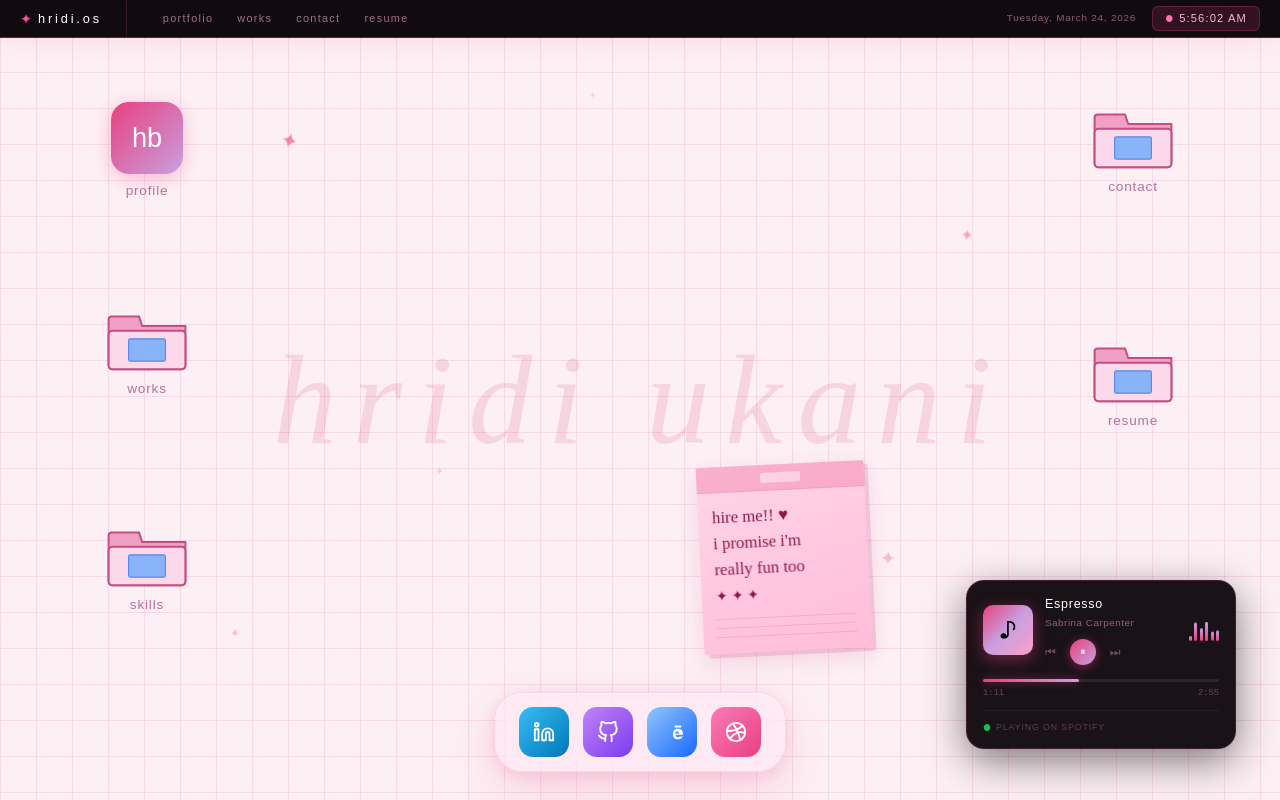
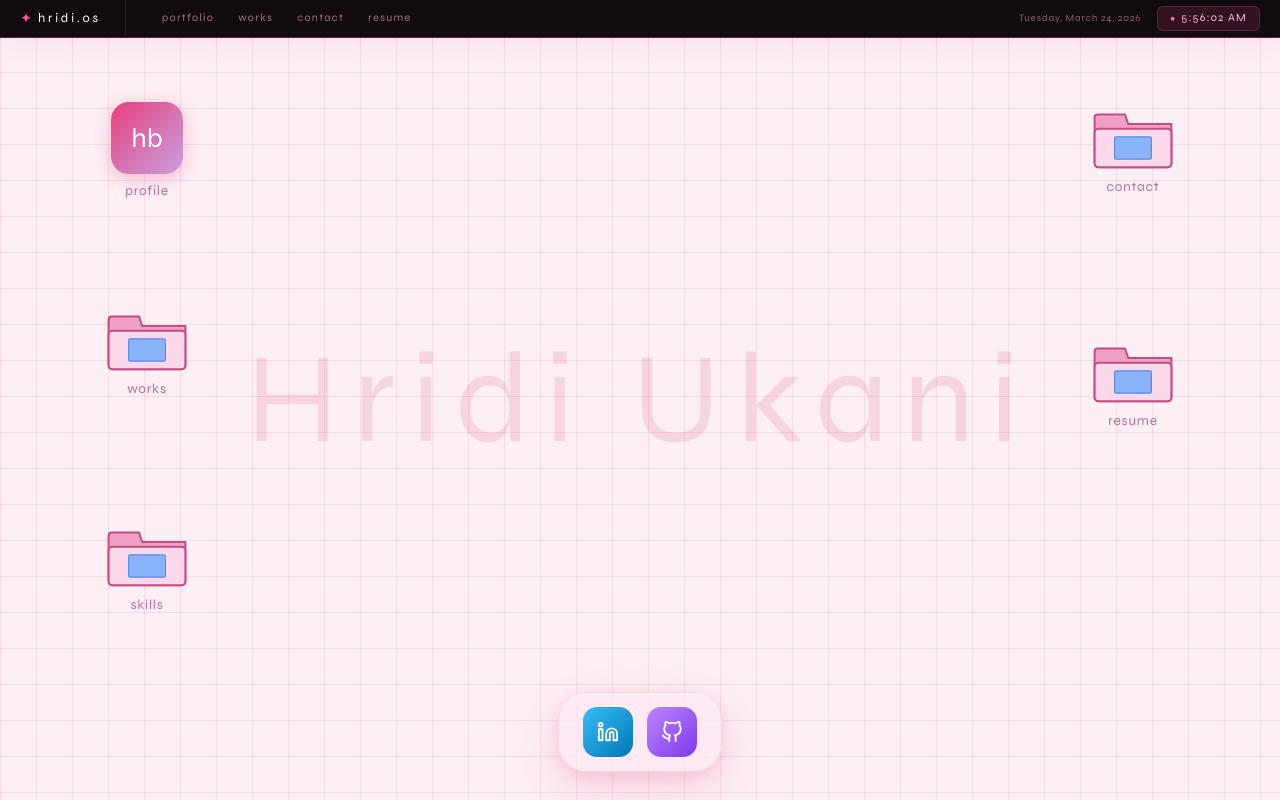
Before and after one commit to hridiukani/portfolio, a Next.js app: page / in a window 1280 px wide. Built offline with nearby package versions, Linux system fonts and the light colour scheme.

Commit message:
Improve skills window, fix fonts, dock tooltips, clean up UI

```diff
--- a/app/globals.css
+++ b/app/globals.css
@@ -1,6 +1,6 @@
+@import url('https://fonts.googleapis.com/css2?family=Bodoni+Moda:ital,wght@1,400;1,500&family=Syne:wght@300;400;500;600&family=DM+Sans:wght@300;400&family=Cormorant+Garamond:wght@300;400;500&display=swap');
+
 @import "tailwindcss";
-
-@import url('https://fonts.googleapis.com/css2?family=Playfair+Display:ital,wght@1,400;1,500&family=Josefin+Sans:wght@100;200;300;400&family=Inter:wght@300;400&family=Caveat:wght@400;600&display=swap');
 
 *, *::before, *::after { box-sizing: border-box; margin: 0; padding: 0; }
 
@@ -19,7 +19,7 @@
   --folder-shadow: #e890b8;
 }
 
-html, body { height: 100%; width: 100%; overflow: hidden; font-family: 'Inter', sans-serif; }
+html, body { height: 100%; width: 100%; overflow: hidden; font-family: 'DM Sans', sans-serif; }
 
 @keyframes twinkle {
   0%, 100% { opacity: 0.2; transform: scale(1) rotate(0deg); }
@@ -39,40 +39,40 @@
 .r-body--exp { flex-direction: column; gap: 8px; background: #fff5f9; flex: 1; overflow-y: auto; min-height: 0; }
 
 .r-photo-col { display: flex; flex-direction: column; width: 100px; flex-shrink: 0; }
-.r-photo { width: 100px; height: 100px; background: repeating-conic-gradient(#f0d0e0 0% 25%, #fdf0f5 0% 50%) 0 0/12px 12px; border: 2px solid #1a0810; display: flex; align-items: center; justify-content: center; font-family: 'Josefin Sans', sans-serif; font-weight: 300; font-size: 0.9rem; color: #c44d82; letter-spacing: 0.08em; }
-.r-photo-name { text-align: center; font-family: 'Josefin Sans', sans-serif; font-weight: 300; font-size: 0.58rem; letter-spacing: 0.1em; color: white; padding: 4px 2px; }
+.r-photo { width: 100px; height: 100px; background: repeating-conic-gradient(#f0d0e0 0% 25%, #fdf0f5 0% 50%) 0 0/12px 12px; border: 2px solid #1a0810; display: flex; align-items: center; justify-content: center; font-family: 'Syne', sans-serif; font-weight: 300; font-size: 0.9rem; color: #c44d82; letter-spacing: 0.08em; }
+.r-photo-name { text-align: center; font-family: 'Syne', sans-serif; font-weight: 300; font-size: 0.58rem; letter-spacing: 0.1em; color: white; padding: 4px 2px; }
 
 .r-info-col { flex: 1; display: flex; flex-direction: column; gap: 9px; justify-content: center; }
 .r-row { display: flex; align-items: center; gap: 8px; }
-.r-lbl { font-family: 'Josefin Sans', sans-serif; font-size: 0.6rem; font-weight: 400; letter-spacing: 0.14em; color: #886080; min-width: 58px; }
-.r-val { font-family: 'Josefin Sans', sans-serif; font-size: 0.77rem; font-weight: 300; color: #2a0a1a; letter-spacing: 0.04em; }
-.r-link { font-family: 'Josefin Sans', sans-serif; font-size: 0.74rem; font-weight: 300; color: #6b7ee8; text-decoration: none; letter-spacing: 0.02em; border-bottom: 1px solid rgba(107,126,232,0.3); }
+.r-lbl { font-family: 'Syne', sans-serif; font-size: 0.6rem; font-weight: 400; letter-spacing: 0.14em; color: #886080; min-width: 58px; }
+.r-val { font-family: 'Syne', sans-serif; font-size: 0.77rem; font-weight: 300; color: #2a0a1a; letter-spacing: 0.04em; }
+.r-link { font-family: 'Syne', sans-serif; font-size: 0.74rem; font-weight: 300; color: #6b7ee8; text-decoration: none; letter-spacing: 0.02em; border-bottom: 1px solid rgba(107,126,232,0.3); }
 
 .r-side-col { width: 118px; flex-shrink: 0; display: flex; flex-direction: column; gap: 4px; justify-content: center; }
-.r-side-label { font-family: 'Josefin Sans', sans-serif; font-size: 0.57rem; font-weight: 400; letter-spacing: 0.14em; color: #886080; margin-top: 6px; }
+.r-side-label { font-family: 'Syne', sans-serif; font-size: 0.57rem; font-weight: 400; letter-spacing: 0.14em; color: #886080; margin-top: 6px; }
 .r-side-label:first-child { margin-top: 0; }
-.r-tag { display: inline-block; font-family: 'Josefin Sans', sans-serif; font-size: 0.57rem; font-weight: 400; letter-spacing: 0.08em; padding: 2px 7px; border-radius: 3px; margin: 1px 2px 1px 0; }
+.r-tag { display: inline-block; font-family: 'Syne', sans-serif; font-size: 0.57rem; font-weight: 400; letter-spacing: 0.08em; padding: 2px 7px; border-radius: 3px; margin: 1px 2px 1px 0; }
 
 .r-proj-card { background: white; border: 1.5px solid #d8c0e8; border-radius: 8px; padding: 12px 14px; }
 .r-proj-header { display: flex; align-items: center; justify-content: space-between; margin-bottom: 5px; }
-.r-proj-name { font-family: 'Josefin Sans', sans-serif; font-weight: 400; font-size: 0.8rem; letter-spacing: 0.15em; color: #2a0a1a; }
-.r-proj-date { font-family: 'Josefin Sans', sans-serif; font-size: 0.57rem; font-weight: 400; letter-spacing: 0.06em; color: white; padding: 2px 9px; border-radius: 3px; }
-.r-proj-stack { font-family: 'Josefin Sans', sans-serif; font-size: 0.62rem; font-weight: 300; color: #9b6fd4; letter-spacing: 0.04em; margin-bottom: 6px; }
-.r-proj-desc { font-family: 'Inter', sans-serif; font-size: 0.72rem; color: #5a3060; line-height: 1.55; }
+.r-proj-name { font-family: 'Syne', sans-serif; font-weight: 400; font-size: 0.8rem; letter-spacing: 0.15em; color: #2a0a1a; }
+.r-proj-date { font-family: 'Syne', sans-serif; font-size: 0.57rem; font-weight: 400; letter-spacing: 0.06em; color: white; padding: 2px 9px; border-radius: 3px; }
+.r-proj-stack { font-family: 'Syne', sans-serif; font-size: 0.62rem; font-weight: 300; color: #9b6fd4; letter-spacing: 0.04em; margin-bottom: 6px; }
+.r-proj-desc { font-family: 'DM Sans', sans-serif; font-size: 0.72rem; color: #5a3060; line-height: 1.55; }
 
 .r-exp-item { display: flex; align-items: center; justify-content: space-between; background: white; border: 1.5px solid #e0c0d4; border-radius: 6px; padding: 10px 12px; gap: 10px; }
 .r-exp-info { display: flex; flex-direction: column; gap: 3px; }
-.r-exp-role { font-family: 'Josefin Sans', sans-serif; font-weight: 400; font-size: 0.72rem; letter-spacing: 0.1em; color: #2a0a1a; }
-.r-exp-company { font-family: 'Josefin Sans', sans-serif; font-weight: 300; font-size: 0.62rem; letter-spacing: 0.04em; color: #886080; }
-.r-exp-date { font-family: 'Josefin Sans', sans-serif; font-size: 0.57rem; font-weight: 400; letter-spacing: 0.06em; color: white; padding: 3px 9px; border-radius: 3px; white-space: nowrap; flex-shrink: 0; }
+.r-exp-role { font-family: 'Syne', sans-serif; font-weight: 400; font-size: 0.72rem; letter-spacing: 0.1em; color: #2a0a1a; }
+.r-exp-company { font-family: 'Syne', sans-serif; font-weight: 300; font-size: 0.62rem; letter-spacing: 0.04em; color: #886080; }
+.r-exp-date { font-family: 'Syne', sans-serif; font-size: 0.57rem; font-weight: 400; letter-spacing: 0.06em; color: white; padding: 3px 9px; border-radius: 3px; white-space: nowrap; flex-shrink: 0; }
 
-.r-dl-btn { display: inline-block; font-family: 'Josefin Sans', sans-serif; font-size: 0.65rem; font-weight: 300; letter-spacing: 0.12em; color: white; text-decoration: none; padding: 5px 20px; border-radius: 20px; margin-top: 4px; }
-.r-loading { padding: 5px 12px; background: #f5eef2; border-top: 1.5px solid #e0c0d0; font-family: 'Josefin Sans', sans-serif; font-size: 0.57rem; letter-spacing: 0.06em; color: #b87098; display: flex; align-items: center; gap: 8px; }
+.r-dl-btn { display: inline-block; font-family: 'Syne', sans-serif; font-size: 0.65rem; font-weight: 300; letter-spacing: 0.12em; color: white; text-decoration: none; padding: 5px 20px; border-radius: 20px; margin-top: 4px; }
+.r-loading { padding: 5px 12px; background: #f5eef2; border-top: 1.5px solid #e0c0d0; font-family: 'Syne', sans-serif; font-size: 0.57rem; letter-spacing: 0.06em; color: #b87098; display: flex; align-items: center; gap: 8px; }
 .r-bar { font-size: 0.45rem; letter-spacing: -0.02em; }
 
 .r-urlbar { display: flex; align-items: center; gap: 8px; padding: 5px 10px; background: #f5eef2; border-bottom: 1.5px solid #e0c0d0; }
 .r-refresh { font-size: 1rem; color: #b87098; cursor: pointer; line-height: 1; }
-.r-url { flex: 1; font-family: 'Inter', sans-serif; font-size: 0.7rem; color: #7a5068; background: white; border: 1.5px solid #e0c0d4; border-radius: 4px; padding: 3px 10px; }
+.r-url { flex: 1; font-family: 'DM Sans', sans-serif; font-size: 0.7rem; color: #7a5068; background: white; border: 1.5px solid #e0c0d4; border-radius: 4px; padding: 3px 10px; }
 .r-urlicon { font-size: 0.85rem; color: #b87098; }
 
 .r-hearts { padding: 3px 10px; font-size: 0.55rem; color: rgba(255,255,255,0.55); letter-spacing: 0.18em; white-space: nowrap; overflow: hidden; }
@@ -90,7 +90,7 @@
 .skill-pill {
   display: inline-flex; align-items: center;
   padding: 3px 11px; border-radius: 20px;
-  font-family: 'Josefin Sans', sans-serif;
+  font-family: 'Syne', sans-serif;
   font-size: 0.62rem; font-weight: 300; letter-spacing: 0.08em;
   border: 1px solid transparent;
   animation: pillFadeIn 0.35s ease both;
--- a/app/page.tsx
+++ b/app/page.tsx
@@ -8,8 +8,6 @@
 import MenuBar from '@/components/MenuBar';
 import DesktopIcon from '@/components/DesktopIcon';
 import SkillsWindow from '@/components/SkillsWindow';
-import NowPlaying from '@/components/NowPlaying';
-import StickyNote from '@/components/StickyNote';
 
 type WindowName = 'profile' | 'works' | 'contact' | 'resume' | 'skills';
 
@@ -22,27 +20,47 @@
   </svg>
 );
 
-const sparkles = [
-  { top: '16%', left: '22%',  fontSize: '1.1rem',  animationDelay: '0s' },
-  { top: '58%', left: '34%',  fontSize: '0.65rem', animationDelay: '1.2s' },
-  { top: '28%', right: '24%', fontSize: '0.9rem',  animationDelay: '0.5s' },
-  { top: '68%', right: '30%', fontSize: '1.2rem',  animationDelay: '2.1s' },
-  { top: '11%', left: '46%',  fontSize: '0.55rem', animationDelay: '1.7s' },
-  { top: '78%', left: '18%',  fontSize: '0.75rem', animationDelay: '0.9s' },
-  { top: '44%', right: '14%', fontSize: '0.6rem',  animationDelay: '3s' },
-];
-
 const dockLinks = [
   { href: 'https://linkedin.com/in/hridiukani1807', title: 'LinkedIn', bg: 'linear-gradient(135deg,#38bdf8,#0077b5)',
     svg: <svg viewBox="0 0 24 24" width="22" height="22" fill="none" stroke="white" strokeWidth="2" strokeLinecap="round" strokeLinejoin="round"><path d="M16 8a6 6 0 0 1 6 6v7h-4v-7a2 2 0 0 0-4 0v7h-4v-7a6 6 0 0 1 6-6zM2 9h4v12H2z"/><circle cx="4" cy="4" r="2"/></svg> },
   { href: 'https://github.com/hridiukani', title: 'GitHub', bg: 'linear-gradient(135deg,#c084fc,#7c3aed)',
     svg: <svg viewBox="0 0 24 24" width="22" height="22" fill="none" stroke="white" strokeWidth="2" strokeLinecap="round" strokeLinejoin="round"><path d="M9 19c-5 1.5-5-2.5-7-3m14 6v-3.87a3.37 3.37 0 0 0-.94-2.61c3.14-.35 6.44-1.54 6.44-7A5.44 5.44 0 0 0 20 4.77 5.07 5.07 0 0 0 19.91 1S18.73.65 16 2.48a13.38 13.38 0 0 0-7 0C6.27.65 5.09 1 5.09 1A5.07 5.07 0 0 0 5 4.77a5.44 5.44 0 0 0-1.5 3.78c0 5.42 3.3 6.61 6.44 7A3.37 3.37 0 0 0 9 18.13V22"/></svg> },
-  { href: 'https://behance.net', title: 'Behance', bg: 'linear-gradient(135deg,#93c5fd,#1769ff)',
-    svg: <svg viewBox="0 0 24 24" width="22" height="22" fill="white"><path d="M22 7h-7V5h7v2zm1.726 10c-.442 1.297-2.029 3-5.101 3-3.074 0-5.564-1.729-5.564-5.675 0-3.91 2.325-5.92 5.466-5.92 3.082 0 4.964 1.782 5.375 4.426.078.506.109 1.188.095 2.14H15.97c.13 3.211 3.483 3.312 4.588 2.029L23.726 17zm-8.714-3.333h4.966c-.123-1.957-1.363-2.165-2.402-2.165-1.142 0-2.306.585-2.564 2.165z"/></svg> },
-  { href: 'https://dribbble.com', title: 'Dribbble', bg: 'linear-gradient(135deg,#fb7bb8,#e8407e)',
-    svg: <svg viewBox="0 0 24 24" width="22" height="22" fill="none" stroke="white" strokeWidth="2" strokeLinecap="round" strokeLinejoin="round"><circle cx="12" cy="12" r="10"/><path d="M8.56 2.75c4.37 6.03 6.02 9.42 8.03 17.72m2.54-15.38c-3.72 4.35-8.94 5.66-16.88 5.85m19.5 1.9c-3.5-.93-6.63-.82-8.94 0-2.58.92-5.01 2.86-7.44 6.32"/></svg> },
 ];
 
+
+function DockIcon({ href, title, bg, children }: { href: string; title: string; bg: string; children: React.ReactNode }) {
+  const [hovered, setHovered] = useState(false);
+  return (
+    <div style={{ position: 'relative', display: 'flex', flexDirection: 'column', alignItems: 'center' }}>
+      {hovered && (
+        <div style={{
+          position: 'absolute', bottom: 'calc(100% + 12px)',
+          background: 'rgba(255,255,255,0.92)',
+          backdropFilter: 'blur(20px) saturate(180%)',
+          WebkitBackdropFilter: 'blur(20px) saturate(180%)',
+          color: '#1a0a14', fontSize: '0.72rem',
+          fontFamily: "'Syne', sans-serif", fontWeight: 500,
+          letterSpacing: '0.04em',
+          padding: '5px 12px', borderRadius: 8, whiteSpace: 'nowrap',
+          pointerEvents: 'none',
+          boxShadow: '0 4px 16px rgba(0,0,0,0.12), 0 1px 4px rgba(0,0,0,0.08), inset 0 0.5px 0 rgba(255,255,255,0.9)',
+          border: '0.5px solid rgba(0,0,0,0.08)',
+        }}>{title}</div>
+      )}
+      <a href={href} target="_blank" style={{
+        width: 50, height: 50, borderRadius: 14, background: bg,
+        display: 'flex', alignItems: 'center', justifyContent: 'center',
+        textDecoration: 'none',
+        transform: hovered ? 'translateY(-8px) scale(1.12)' : '',
+        transition: 'transform 0.2s cubic-bezier(0.34,1.56,0.64,1)',
+      }}
+      onMouseEnter={() => setHovered(true)}
+      onMouseLeave={() => setHovered(false)}>
+        {children}
+      </a>
+    </div>
+  );
+}
 
 export default function Home() {
   const [booted, setBooted] = useState(false);
@@ -100,18 +118,14 @@
       <h1 style={{
         position: 'absolute', top: '50%', left: '50%',
         transform: 'translate(-50%, -50%)',
-        fontFamily: "'Playfair Display', serif", fontStyle: 'italic', fontWeight: 400,
+        fontFamily: "'Syne', sans-serif", fontStyle: 'normal', fontWeight: 300,
         fontSize: 'clamp(3rem, 10vw, 8rem)', letterSpacing: '0.12em',
         color: 'var(--text-title)', opacity: 0.15, whiteSpace: 'nowrap',
         pointerEvents: 'none', userSelect: 'none',
       }}>
-        hridi ukani
+        Hridi Ukani
       </h1>
 
-      {/* Sparkles */}
-      {sparkles.map((s, i) => (
-        <span key={i} className="deco-star" style={s}>✦</span>
-      ))}
 
       {/* Desktop icons — rendered only after positions are computed client-side */}
       {iconPos && (
@@ -121,7 +135,7 @@
               width: 72, height: 72,
               background: 'linear-gradient(135deg, #e8407e 0%, #c8a0e0 100%)',
               borderRadius: 18, display: 'flex', alignItems: 'center', justifyContent: 'center',
-              fontFamily: "'Josefin Sans', sans-serif", fontWeight: 200, fontSize: '1.7rem', color: 'white',
+              fontFamily: "'Syne', sans-serif", fontWeight: 200, fontSize: '1.7rem', color: 'white',
               boxShadow: '0 4px 18px rgba(232,64,126,0.32)',
             }}>hb</div>
           </DesktopIcon>
@@ -156,16 +170,7 @@
         boxShadow: '0 16px 48px rgba(232,64,126,0.2), 0 4px 16px rgba(200,40,100,0.1), inset 0 1px 0 rgba(255,255,255,0.65)',
       }}>
         {dockLinks.map(({ href, title, bg, svg }) => (
-          <a key={title} href={href} target="_blank" title={title} style={{
-            width: 50, height: 50, borderRadius: 14, background: bg,
-            display: 'flex', alignItems: 'center', justifyContent: 'center',
-            textDecoration: 'none',
-            transition: 'transform 0.2s cubic-bezier(0.34,1.56,0.64,1)',
-          }}
-          onMouseEnter={e => (e.currentTarget.style.transform = 'translateY(-8px) scale(1.12)')}
-          onMouseLeave={e => (e.currentTarget.style.transform = '')}>
-            {svg}
-          </a>
+          <DockIcon key={title} href={href} title={title} bg={bg}>{svg}</DockIcon>
         ))}
       </div>
 
@@ -175,8 +180,7 @@
       <ContactWindow open={open.contact} onClose={() => close('contact')} zIndex={zOrder.contact} onFocus={() => focus('contact')} />
       <ResumeWindow  open={open.resume}  onClose={() => close('resume')}  zIndex={zOrder.resume}  onFocus={() => focus('resume')} />
       <SkillsWindow  open={open.skills}  onClose={() => close('skills')}  zIndex={zOrder.skills}  onFocus={() => focus('skills')} />
-      <NowPlaying />
-      <StickyNote />
+
     </div>
   );
 }
--- a/components/ContactWindow.tsx
+++ b/components/ContactWindow.tsx
@@ -6,7 +6,7 @@
   return (
     <RetroWindow
       id="contact" open={open} onClose={onClose} zIndex={zIndex} onFocus={onFocus}
-      accent="#6b7ee8" title="CONTACT" searchText="OPEN TO OPPORTUNITIES !!!"
+      accent="#6b7ee8" title="CONTACT" searchText="mailto:hridi.ukani@gmail.com"
       url="mailto:hridi.ukani@gmail.com" initialPos={{ x: 180, y: 100 }}
     >
       <div className="r-photo-col">
--- a/components/DesktopIcon.tsx
+++ b/components/DesktopIcon.tsx
@@ -83,7 +83,7 @@
 
       {/* Label with selection highlight */}
       <span style={{
-        fontFamily: "'Josefin Sans', sans-serif",
+        fontFamily: "'Syne', sans-serif",
         fontWeight: 300, fontSize: '0.85rem',
         letterSpacing: '0.06em',
         color: selected ? '#fff' : 'var(--text-muted)',
--- a/components/MenuBar.tsx
+++ b/components/MenuBar.tsx
@@ -38,7 +38,7 @@
         }}>
           <span style={{ color: '#ff4da6', fontSize: '0.9rem' }}>✦</span>
           <span style={{
-            fontFamily: "'Josefin Sans', sans-serif",
+            fontFamily: "'Syne', sans-serif",
             fontWeight: 400, fontSize: '0.8rem',
             letterSpacing: '0.22em',
             color: 'white',
@@ -55,11 +55,11 @@
       {/* Right — date + time pill */}
       <div style={{ display: 'flex', alignItems: 'center', gap: 16 }}>
         <span style={{
-          fontFamily: "'Josefin Sans', sans-serif",
+          fontFamily: "'Syne', sans-serif",
           fontSize: '0.62rem', fontWeight: 300,
           letterSpacing: '0.08em',
           color: 'rgba(255,180,210,0.5)',
-        }}>{date}</span>
+        }} suppressHydrationWarning>{date}</span>
 
         <div style={{
           background: 'rgba(232, 64, 126, 0.15)',
@@ -70,11 +70,11 @@
         }}>
           <span style={{ color: '#ff6eb0', fontSize: '0.55rem' }}>●</span>
           <span style={{
-            fontFamily: "'Josefin Sans', sans-serif",
+            fontFamily: "'Syne', sans-serif",
             fontSize: '0.7rem', fontWeight: 400,
             letterSpacing: '0.1em',
             color: '#ffb3d9',
-          }}>{time}</span>
+          }} suppressHydrationWarning>{time}</span>
         </div>
       </div>
     </div>
@@ -88,7 +88,7 @@
       onMouseEnter={() => setHovered(true)}
       onMouseLeave={() => setHovered(false)}
       style={{
-        fontFamily: "'Josefin Sans', sans-serif",
+        fontFamily: "'Syne', sans-serif",
         fontSize: '0.68rem', fontWeight: 300,
         letterSpacing: '0.12em',
         color: hovered ? 'white' : 'rgba(255,180,210,0.6)',
--- a/components/ProfileWindow.tsx
+++ b/components/ProfileWindow.tsx
@@ -6,7 +6,7 @@
   return (
     <RetroWindow
       id="profile" open={open} onClose={onClose} zIndex={zIndex} onFocus={onFocus}
-      accent="#e8407e" title="HRIDI UKANI" searchText="LOOKING FOR SWE ROLES !!!"
+      accent="#e8407e" title="HRIDI UKANI" searchText="hridiukani.vercel.app"
       url="https://hridiukani.vercel.app" initialPos={{ x: 60, y: 80 }}
     >
       <div className="r-photo-col">
--- a/components/ResumeWindow.tsx
+++ b/components/ResumeWindow.tsx
@@ -13,7 +13,7 @@
   return (
     <RetroWindow
       id="resume" open={open} onClose={onClose} zIndex={zIndex} onFocus={onFocus}
-      accent="#d43a6e" title="EXPERIENCE" searchText="LOOKING FOR ATTENTION !!!"
+      accent="#d43a6e" title="EXPERIENCE" searchText="hridiukani.vercel.app/resume"
       url="https://hridiukani.vercel.app/resume" bodyClass="r-body r-body--exp"
       initialPos={{ x: 240, y: 140 }}
     >
--- a/components/SkillsWindow.tsx
+++ b/components/SkillsWindow.tsx
@@ -2,46 +2,92 @@
 
 interface Props { open: boolean; onClose: () => void; zIndex: number; onFocus: () => void; }
 
-const skills = {
-  Languages: {
-    color: '#e8407e', bg: 'rgba(232,64,126,0.12)', border: 'rgba(232,64,126,0.3)',
-    items: ['JavaScript', 'TypeScript', 'Python', 'Java', 'C/C++', 'SQL', 'HTML', 'CSS', 'Rust', 'Go', 'GraphQL', 'MySQL'],
+const categories = [
+  {
+    label: 'Languages',
+    icon: '{ }',
+    gradient: 'linear-gradient(135deg, #e8407e, #f472b6)',
+    glow: 'rgba(232,64,126,0.25)',
+    chipBg: 'rgba(232,64,126,0.08)',
+    chipBorder: 'rgba(232,64,126,0.25)',
+    chipColor: '#c0185e',
+    items: ['JavaScript', 'TypeScript', 'Python', 'Java', 'C / C++', 'SQL', 'HTML', 'CSS', 'GraphQL'],
   },
-  Frameworks: {
-    color: '#9b6fd4', bg: 'rgba(155,111,212,0.12)', border: 'rgba(155,111,212,0.3)',
-    items: ['React', 'Next.js', 'Node.js', 'Spring Boot', 'Flask', 'Angular', 'TensorFlow', 'PyTorch', 'PostgreSQL', 'JUnit'],
+  {
+    label: 'Frameworks',
+    icon: '◈',
+    gradient: 'linear-gradient(135deg, #9b6fd4, #c084fc)',
+    glow: 'rgba(155,111,212,0.25)',
+    chipBg: 'rgba(155,111,212,0.08)',
+    chipBorder: 'rgba(155,111,212,0.25)',
+    chipColor: '#7c3aed',
+    items: ['React', 'Next.js', 'Node.js', 'Spring Boot', 'Flask', 'Angular', 'TensorFlow', 'PyTorch', 'JUnit'],
   },
-  Tools: {
-    color: '#6b7ee8', bg: 'rgba(107,126,232,0.12)', border: 'rgba(107,126,232,0.3)',
-    items: ['AWS', 'Docker', 'Git', 'MongoDB', 'DynamoDB', 'Azure', 'Jira', 'Postman', 'PyCharm', 'WordPress'],
+  {
+    label: 'Tools',
+    icon: '⌘',
+    gradient: 'linear-gradient(135deg, #6b7ee8, #93c5fd)',
+    glow: 'rgba(107,126,232,0.25)',
+    chipBg: 'rgba(107,126,232,0.08)',
+    chipBorder: 'rgba(107,126,232,0.25)',
+    chipColor: '#3b4fd4',
+    items: ['AWS', 'Docker', 'Git', 'MongoDB', 'DynamoDB', 'Azure', 'Jira', 'Postman', 'PostgreSQL'],
   },
-};
+];
 
 export default function SkillsWindow({ open, onClose, zIndex, onFocus }: Props) {
   return (
     <RetroWindow
       id="skills" open={open} onClose={onClose} zIndex={zIndex} onFocus={onFocus}
-      accent="#c026d3" title="SKILLS" searchText="ALWAYS LEARNING !!!"
+      accent="#c026d3" title="SKILLS" searchText="hridiukani.vercel.app/skills"
       url="https://hridiukani.vercel.app" bodyClass="r-body--skills"
-      initialPos={{ x: 160, y: 160 }}
+      initialPos={{ x: 120, y: 100 }} initialSize={{ w: 860, h: 400 }}
     >
-      {Object.entries(skills).map(([cat, { color, bg, border, items }], ci) => (
-        <div key={cat} style={{ marginBottom: ci < 2 ? 16 : 0 }}>
       <div style={{
-            fontFamily: "'Josefin Sans', sans-serif",
-            fontSize: '0.6rem', fontWeight: 400,
-            letterSpacing: '0.2em', color,
-            marginBottom: 8,
+        display: 'grid', gridTemplateColumns: '1fr 1fr 1fr', gap: 12,
+        padding: 4, height: '100%',
+      }}>
+        {categories.map(({ label, icon, gradient, glow, chipBg, chipBorder, chipColor, items }, ci) => (
+          <div key={label} style={{
+            background: 'white',
+            border: '1.5px solid rgba(220,200,230,0.6)',
+            borderRadius: 14,
+            overflow: 'hidden',
+            display: 'flex', flexDirection: 'column',
+            boxShadow: `0 4px 20px ${glow}`,
+          }}>
+            {/* Card header */}
+            <div style={{
+              background: gradient,
+              padding: '14px 16px 12px',
               display: 'flex', alignItems: 'center', gap: 8,
             }}>
-            {cat.toUpperCase()}
-            <div style={{ flex: 1, height: 1, background: border }} />
+              <span style={{
+                fontSize: '1.1rem', color: 'rgba(255,255,255,0.9)',
+                fontFamily: 'monospace', lineHeight: 1,
+              }}>{icon}</span>
+              <span style={{
+                fontFamily: "'Syne', sans-serif",
+                fontWeight: 600, fontSize: '0.75rem',
+                letterSpacing: '0.18em', color: 'white',
+                textTransform: 'uppercase',
+              }}>{label}</span>
             </div>
-          <div style={{ display: 'flex', flexWrap: 'wrap', gap: 6 }}>
+
+            {/* Chips */}
+            <div style={{
+              padding: '12px 12px', display: 'flex',
+              flexWrap: 'wrap', gap: 6, alignContent: 'flex-start',
+              flex: 1,
+            }}>
               {items.map((skill, i) => (
                 <span key={skill} className="skill-pill" style={{
-                background: bg, border: `1px solid ${border}`, color,
-                animationDelay: `${ci * 0.15 + i * 0.04}s`,
+                  background: chipBg,
+                  border: `1px solid ${chipBorder}`,
+                  color: chipColor,
+                  animationDelay: `${ci * 0.1 + i * 0.05}s`,
+                  fontSize: '0.68rem',
+                  fontWeight: 500,
                 }}>
                   {skill}
                 </span>
@@ -49,6 +95,7 @@
             </div>
           </div>
         ))}
+      </div>
     </RetroWindow>
   );
 }
--- a/components/WorksWindow.tsx
+++ b/components/WorksWindow.tsx
@@ -6,7 +6,7 @@
   return (
     <RetroWindow
       id="works" open={open} onClose={onClose} zIndex={zIndex} onFocus={onFocus}
-      accent="#9b6fd4" title="PROJECTS" searchText="LOOKING FOR ATTENTION !!!"
+      accent="#9b6fd4" title="PROJECTS" searchText="github.com/hridiukani"
       url="https://github.com/hridiukani" bodyClass="r-body r-body--projects"
       initialPos={{ x: 120, y: 120 }}
     >
```
Also changed, not shown: components/RetroWindow.tsx (+5 -4 lines). Lines whose indentation alone changed are shown as unchanged.
